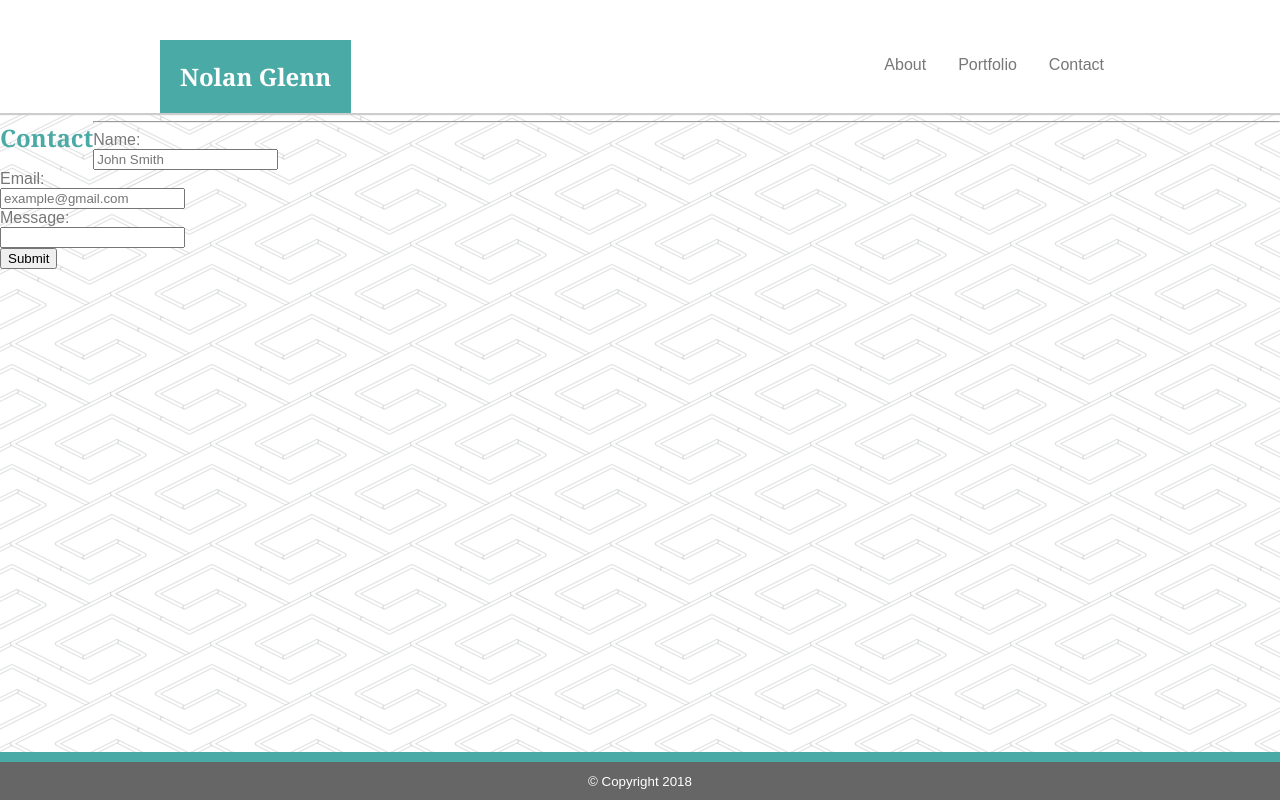
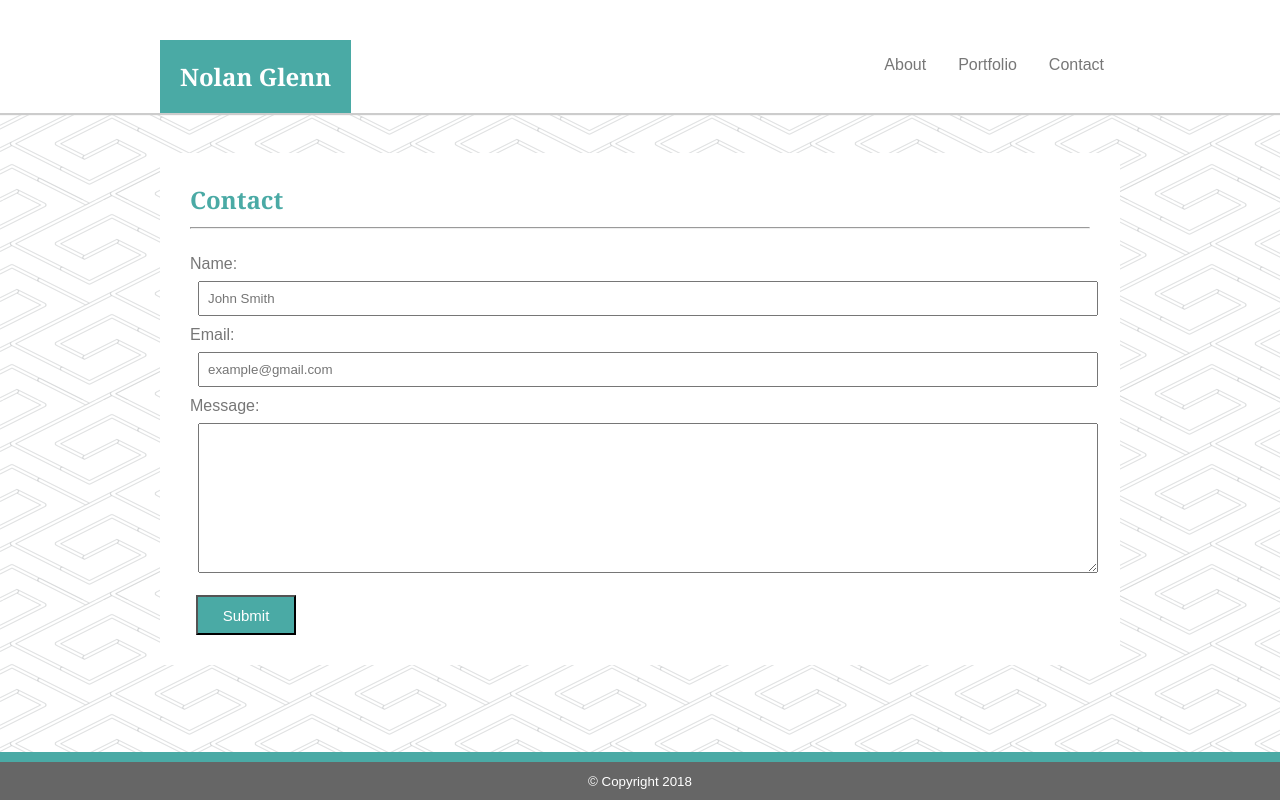
Before and after one commit to nolanglenn/Basic-Portfolio, a plain HTML site: page contact.html in a window 1280 px wide. Drawn offline with Linux system fonts and the light colour scheme.

Commit message:
Finished the contact page. Probably done with the whole assigment

```diff
--- a/assets/css/style.css
+++ b/assets/css/style.css
@@ -124,7 +124,7 @@ menu */
     display: inline;
 }
 
-/* This is the styling specific to the Portfolio page */
+/* ------------This is the styling specific to the Portfolio page------------ */
 .project-item {
     width: 180px;
     height: auto;
@@ -151,6 +151,34 @@ menu */
       background-color: #555;
   }
 
+/* ------------This is the styling specific to the Contact page------------ */
+.input-field {
+    width: 100%;
+    padding: 8px;
+    margin: 8px;
+    margin-bottom: 10px;
+}
+
+#message-field {
+    padding: 20px;
+    width: 100%;
+    height: 150px;
+    resize: vertical;
+    overflow: auto;
+    margin: 8px;
+}
+
+#submit-button {
+    width: 100px;
+    height: 40px;
+    background-color: #4aaaa5;
+    text-align: center;
+    color: #ffffff;
+    font-family: Arial, Helvetica, sans-serif;
+    font-size: 15px;
+    margin: 10px 0 0 6px;
+}
+
 /* This styles the footer section on each page */
 footer {
     background-color: #666666;
--- a/contact.html
+++ b/contact.html
@@ -25,20 +25,28 @@
                 </div>
             </section>
 
-            <section>
-                <h2>Contact</h2>
-                <hr>
-                <form action="/action_page.php" method="get" id="contactform">
+            <section class="middle-section">
+                <div class="clearfix">
+                    <div class="middle-content">
+                        <h2>Contact</h2><br>
+
+                        <br><hr><br>
+
+                        <form action="https://formspree.io/nolangglenn@gmail.com" method="POST" id="contactform">
                             Name:<br>
-                    <input type="text" name="fullname" placeholder="John Smith">
+                            <input class="input-field" type="text" name="fullname" placeholder="John Smith">
                             <br>
                             Email:<br>
-                    <input type="text" name="email" placeholder="example@gmail.com">
+                            <input class="input-field" type="text" name="email" placeholder="example@gmail.com">
                             <br>
                             Message:<br>
-                    <input type="text" name="message">
+                            <textarea id="message-field" name="message"></textarea>
                         </form>
-                <button type="submit" form="contactform" value="Submit">Submit</button>
+                        <button id="submit-button" type="submit" form="contactform" value="Submit">Submit</button>
+                    </div>
+
+                </div>
+
             </section>
 
             <footer>
```
Lines whose indentation alone changed are shown as unchanged.
